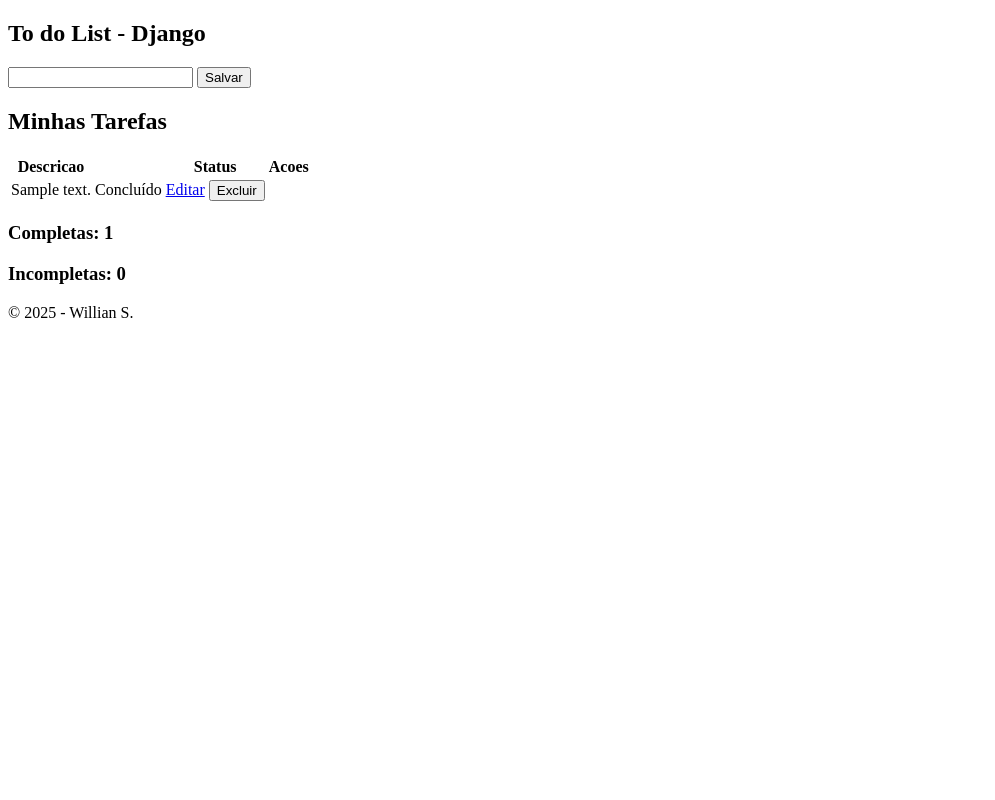
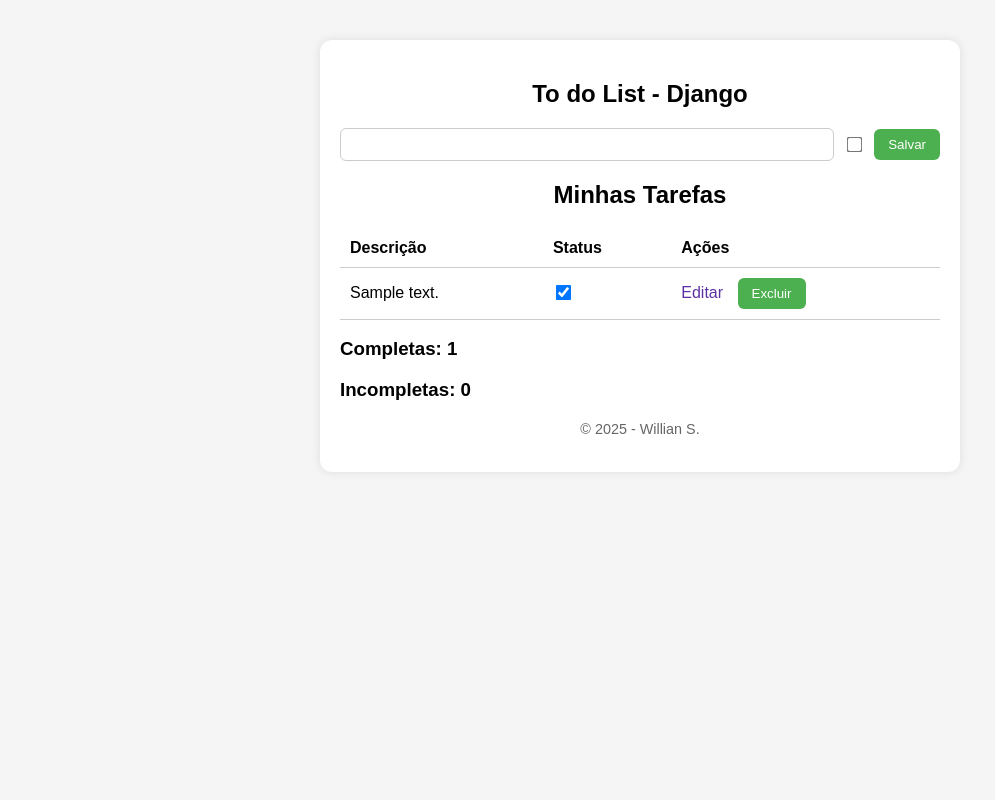
Before and after one commit to euwillian/to-do-list-django, a Django app: page /todo/ in a window 1280 px wide. Shown: the whole page, without its empty margins (0-995 px from the left). Run offline with Django 4.2, Linux system fonts and the light colour scheme; tables that the repository leaves empty hold one stand-in row (values such as "Sample post").

Commit message:
Ajuste checkbox e template com layout

```diff
--- a/to_do_list/templates/to_do.html
+++ b/to_do_list/templates/to_do.html
@@ -4,29 +4,110 @@
   <meta charset="UTF-8">
   <meta name="viewport" content="width=device-width, initial-scale=1.0">
   <title>ToDoList - Django</title>
-  <link rel="stylesheet" href=""> <!-- Arquivo CSS externo (opcional) -->
+  <style>
+    body {
+      font-family: Arial, sans-serif;
+      background-color: #f5f5f5;
+      margin: 0;
+      padding: 0;
+      display: flex;
+      justify-content: center;
+      align-items: flex-start;
+      min-height: 100vh;
+    }
+
+    main {
+      width: 100%;
+      max-width: 600px;
+      margin-top: 40px;
+      background-color: white;
+      padding: 20px;
+      border-radius: 12px;
+      box-shadow: 0 0 10px rgba(0, 0, 0, 0.1);
+    }
+
+    h2 {
+      text-align: center;
+    }
+
+    form {
+      display: flex;
+      flex-direction: row;
+      gap: 10px;
+      justify-content: center;
+      align-items: center;
+      margin-bottom: 20px;
+      flex-wrap: wrap;
+    }
+
+    input[type="text"] {
+      flex: 1;
+      padding: 8px;
+      border-radius: 6px;
+      border: 1px solid #ccc;
+    }
+
+    input[type="checkbox"] {
+      transform: scale(1.2);
+    }
+
+    button {
+      padding: 8px 14px;
+      border-radius: 6px;
+      background-color: #4CAF50;
+      color: white;
+      border: none;
+      cursor: pointer;
+    }
+
+    table {
+      width: 100%;
+      border-collapse: collapse;
+    }
+
+    th, td {
+      padding: 10px;
+      border-bottom: 1px solid #ccc;
+      text-align: left;
+    }
+
+    a {
+      margin-right: 10px;
+      color: #5A32A3;
+      text-decoration: none;
+    }
+
+    footer {
+      text-align: center;
+      margin-top: 20px;
+      font-size: 0.9em;
+      color: #666;
+    }
+  </style>
 </head>
 
 {% block content %}
 
 <body>
   <main>
-    <section>
     <h2>To do List - Django</h2>
+
     <form method="POST">
       {% csrf_token %}
       <input type="hidden" name="id" value="{{ tarefa_edicao.id|default:'' }}">
-        <input type="text" name="descricao" maxlength='100' required value="{{ tarefa_edicao.descricao|default:'' }}"/>
+      <input type="text" name="descricao" maxlength="100" required value="{{ tarefa_edicao.descricao|default:'' }}">
+      <input type="checkbox" name="status" {% if tarefa_edicao.status %}checked{% endif %}>
       <button type="submit">Salvar</button>
     </form>
 
-      <h2> Minhas Tarefas </h2>
+    <h2>Minhas Tarefas</h2>
+
     <table>
       <thead>
         <tr>
-            <th>Descricao<th>
+          <th>Descrição</th>
           <th>Status</th>
-            <th>Acoes</th>
+          <th>Ações</th>
         </tr>
       </thead>
       <tbody>
@@ -34,32 +115,30 @@
         <tr>
           <td>{{ tarefa.descricao }}</td>
           <td>
-               {% if not tarefa.status %}Não concluído{% else %}Concluído{% endif %}
+            <input type="checkbox" {% if tarefa.status %}checked{% endif %} onclick="return false;">
           </td>
           <td>
-              <!-- Link que recarrega a página passando o id da tarefa para edição -->
             <a href="?editar={{ tarefa.id }}">Editar</a>
-
             <form method="post" style="display:inline;">
               {% csrf_token %}
               <input type="hidden" name="id" value="{{ tarefa.id }}">
               <input type="hidden" name="acao" value="excluir">
               <button type="submit">Excluir</button>
+            </form>
           </td>
         </tr>
       {% endfor %}
       </tbody>
     </table>
+
     <h3>Completas: {{ tarefas_completas }}</h3>
     <h3>Incompletas: {{ tarefas_incompletas }}</h3>
-    </section>
-  </main>
 
     <footer>
       <p>&copy; 2025 - Willian S.</p>
     </footer>
+  </main>
 </body>
 
 {% endblock %}
-
 </html>
--- a/to_do_list/views.py
+++ b/to_do_list/views.py
@@ -11,6 +11,7 @@
     if request.method == 'POST':
         id = request.POST.get("id")
         descricao = request.POST.get("descricao")
+        status = bool(request.POST.get("status")) # True ou False
         acao = request.POST.get("acao")  # pode ser None, 'excluir', etc.
 
         if acao == 'excluir':
@@ -20,10 +21,11 @@
         elif id:  # edição
             tarefa = get_object_or_404(ToDoList, id=id)
             tarefa.descricao = descricao
+            tarefa.status = status
             tarefa.save()
 
         else:  # criação
-            nova_tarefa = ToDoList(descricao=descricao)
+            nova_tarefa = ToDoList(descricao=descricao, status=status)
             nova_tarefa.save()
 
         # este redirect é importante para evitar o usuário pressionar F5 e salvar novamente
@@ -41,7 +43,7 @@
     ## Criar um contador, exemplo: Completas: 1 | Incompletas: 10
 
     tarefas = ToDoList.objects.all()
-    # Filtrar todas tarefas
+    # Filtrar todas tarefas, para usar no template
 
     tarefas_completas = ToDoList.objects.filter(status=True).values().count()
     # Conta quantas tarefas estão completas
```
Lines whose indentation alone changed are shown as unchanged.
